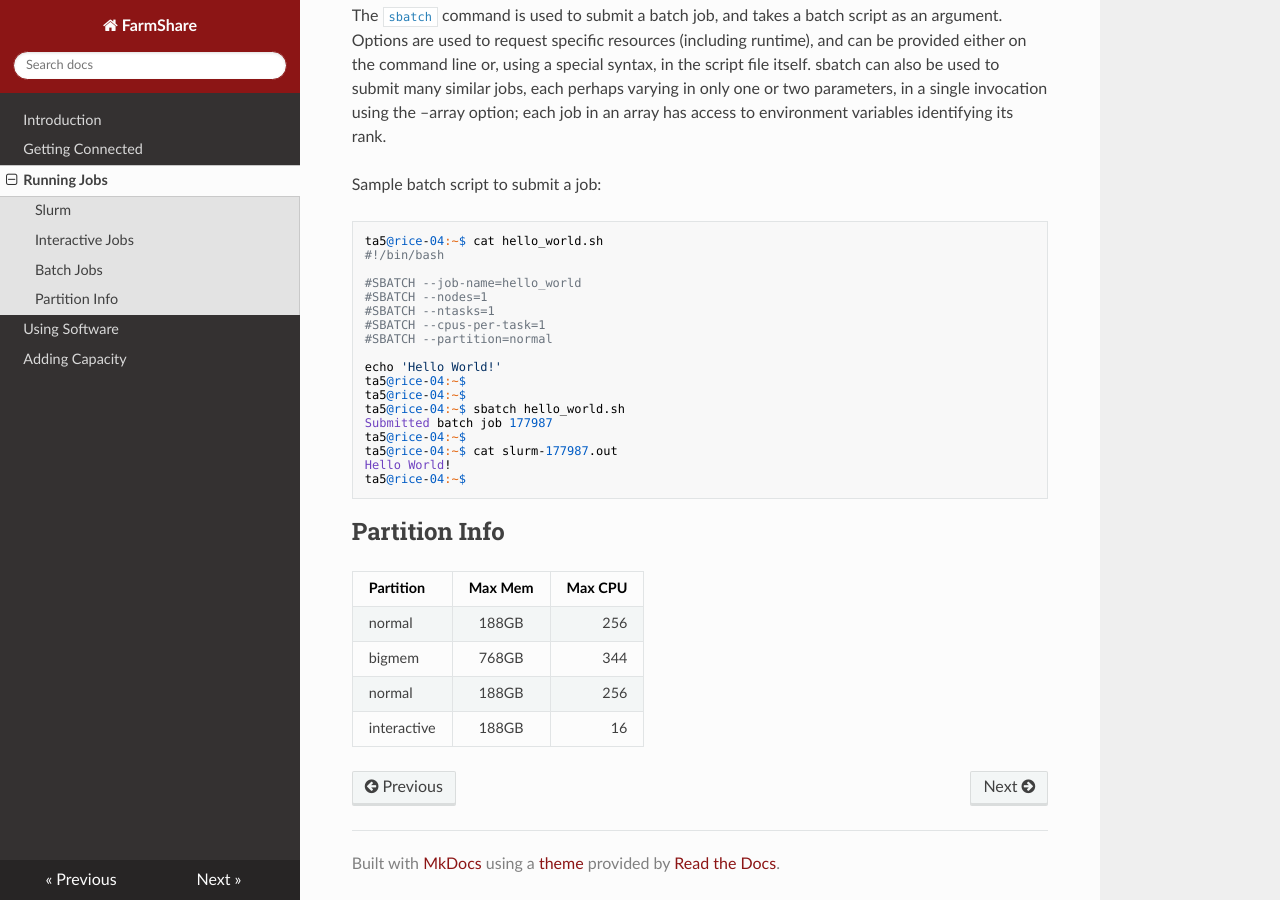
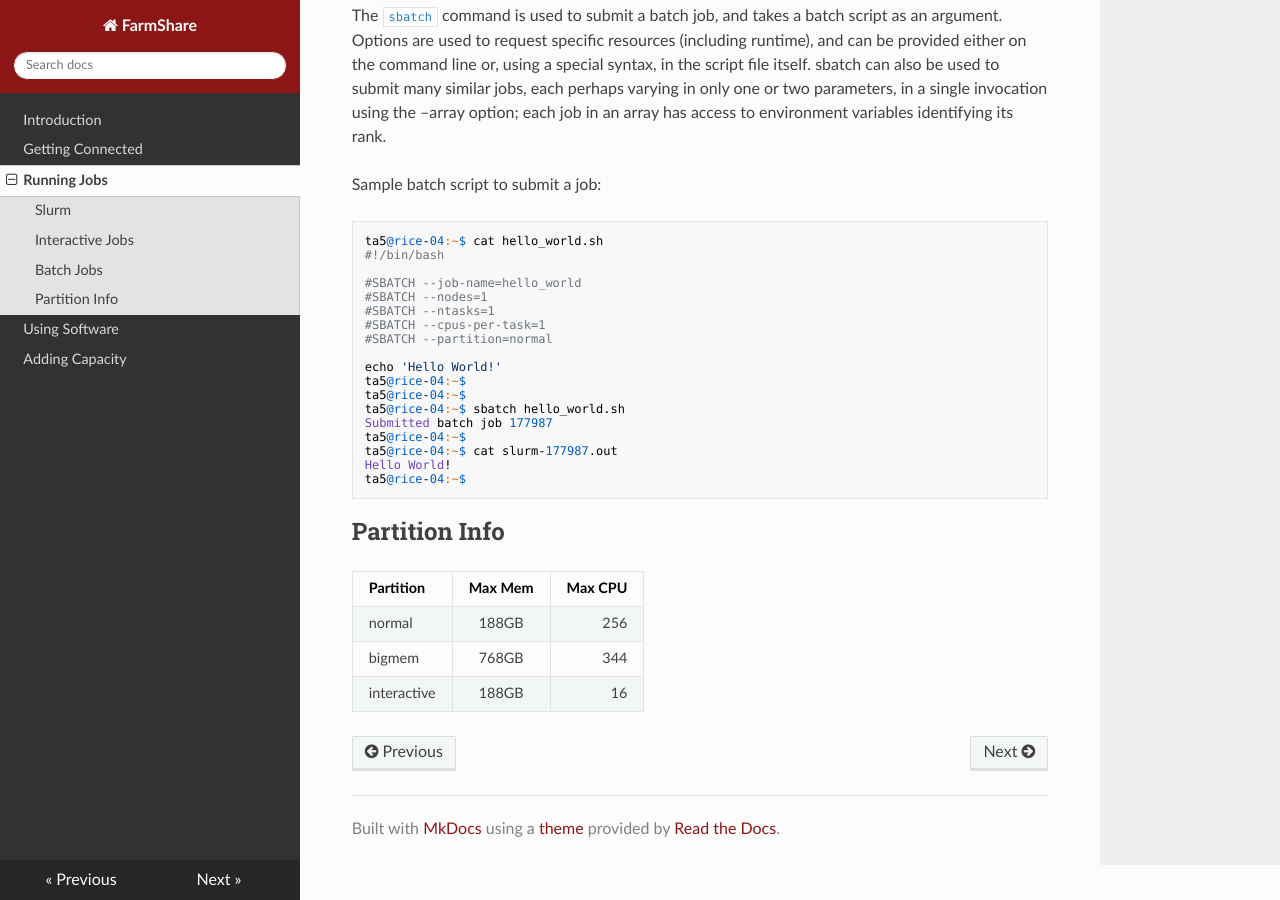
Before and after one commit to stanford-rc/farmshare-docs, an MkDocs documentation site: the page built from docs/slurm.md, in a window 1280 px wide and 900 px high, scrolled down 828 px. Built offline with MkDocs 1.6.1, drawn with Linux system fonts in a browser that asks for light colours; nearby versions of some CDN libraries.

Commit message:
Update slurm.md

```diff
--- a/docs/slurm.md
+++ b/docs/slurm.md
@@ -48,5 +48,4 @@ ta5@rice-04:~$
 | :---        |    :----:   |          ---: |
 | normal      | 188GB       | 256           |
 | bigmem      | 768GB       | 344           |
-| normal      | 188GB       | 256           |
 | interactive | 188GB       | 16            |
```
